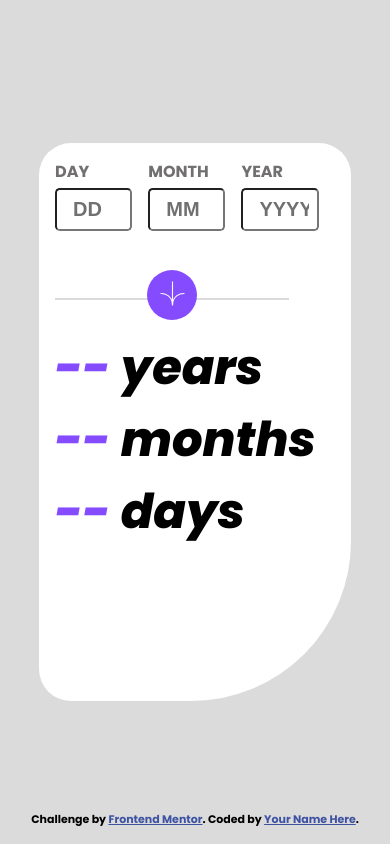
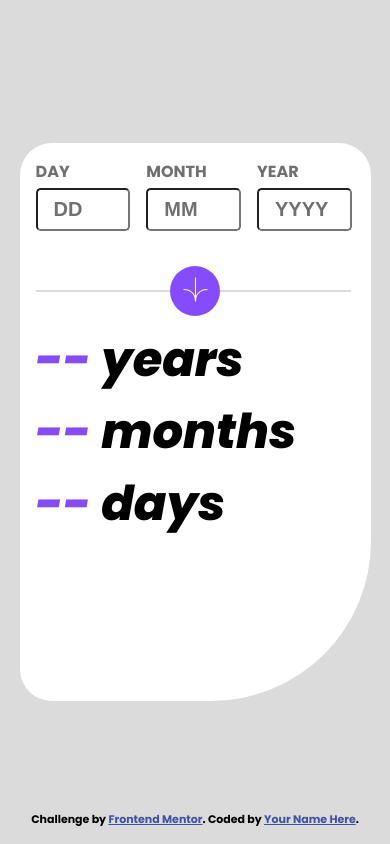
Before and after one commit to rdpinkst/age-calculator-app-main, a plain HTML site: page index.html in a window 390 px wide. Drawn offline with Linux system fonts and the light colour scheme.

Commit message:
Finished mobile design

```diff
--- a/styles.css
+++ b/styles.css
@@ -12,6 +12,7 @@ body {
     justify-content: center;
     align-items: center;
     font-family: 'Poppins', sans-serif;
+    overflow: hidden;
 }
 
 .calc-card {
@@ -118,11 +119,13 @@ small {
 
 @media (max-width: 480px) {
     .calc-card {
-        width: 80%;
+        width: 90%;
     }
 
     form {
         margin:1rem;
+        width: 90%;
+        padding-bottom: 2.5rem;
     }
     input {
         font-size: 20px;
@@ -131,7 +134,7 @@ small {
         font-size: 20px;
     }
     .input-group {
-        width: 33%;
+        width: 30%;
     }
     section p {
         font-size: 3rem;
@@ -145,8 +148,8 @@ small {
     }
     .btn {
         position: relative;
-        top: 100%;
-        left: -80%;
+        top: 96%;
+        left: -62.5%;
         display: flex;
     }
     img {
```
